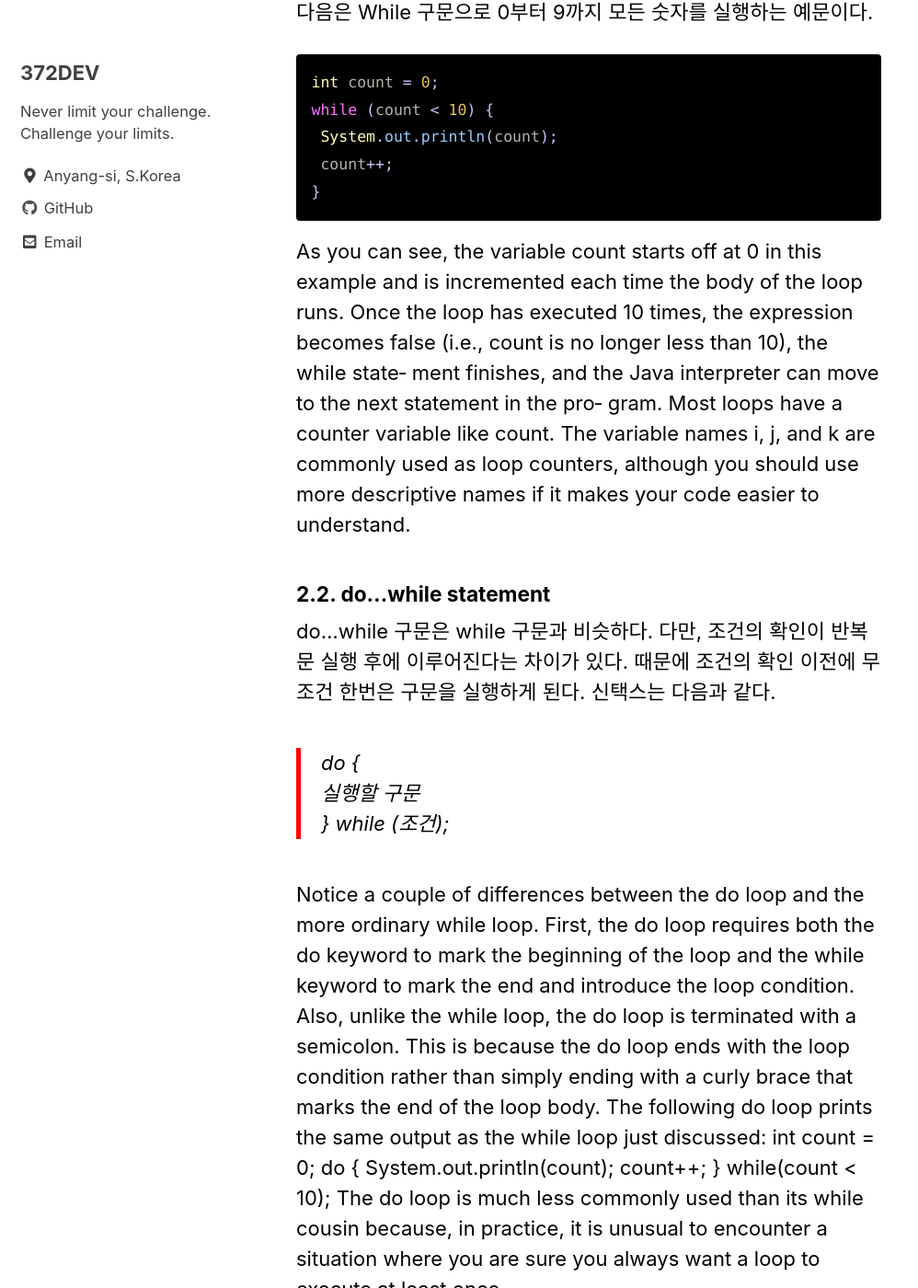
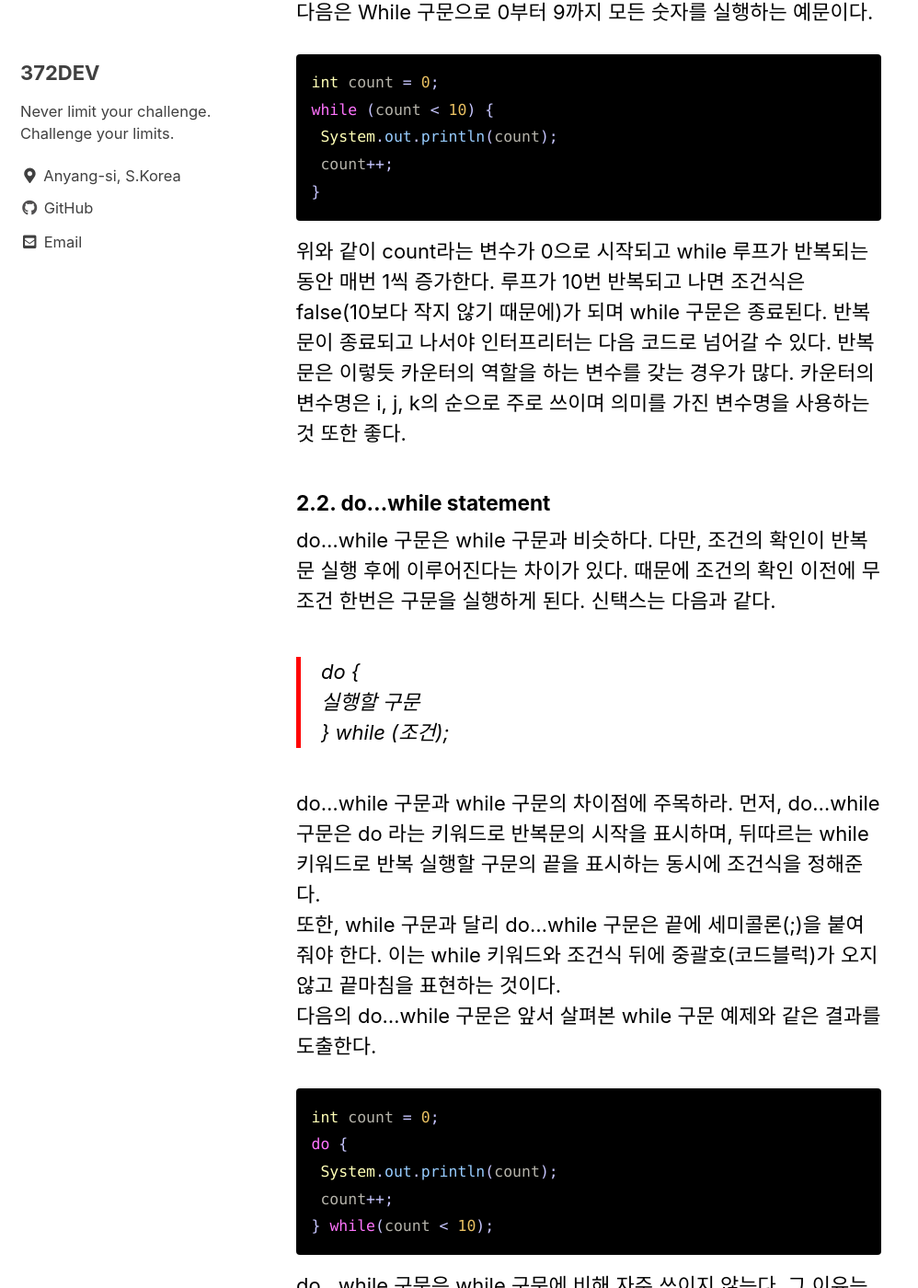
Before and after one commit to 372dev/372dev.github.io, a Jekyll site: the page built from _posts/2020-12-01-post17.md, in a window 1280 px wide and 1400 px high, scrolled down 8809 px. Shown: the whole window at 92% size, without its empty margins (0-998 px from the left). Built offline with Jekyll 4.4.1, drawn with Linux system fonts in a browser that asks for light colours; cached includes are drawn as plain includes; some of the changed text lies outside the part shown.

Commit message:
Update 2020-12-01-post17.md

````diff
--- a/_posts/2020-12-01-post17.md
+++ b/_posts/2020-12-01-post17.md
@@ -221,13 +221,7 @@ while (count < 10) {
 }
 ```
 
-As you can see, the variable count starts off at 0 in this example and is incremented
-each time the body of the loop runs. Once the loop has executed 10 times, the
-expression becomes false (i.e., count is no longer less than 10), the while state‐
-ment finishes, and the Java interpreter can move to the next statement in the pro‐
-gram. Most loops have a counter variable like count. The variable names i, j, and k
-are commonly used as loop counters, although you should use more descriptive
-names if it makes your code easier to understand.
+위와 같이 count라는 변수가 0으로 시작되고 while 루프가 반복되는 동안 매번 1씩 증가한다. 루프가 10번 반복되고 나면 조건식은 false(10보다 작지 않기 때문에)가 되며 while 구문은 종료된다. 반복문이 종료되고 나서야 인터프리터는 다음 코드로 넘어갈 수 있다. 반복문은 이렇듯 카운터의 역할을 하는 변수를 갖는 경우가 많다. 카운터의 변수명은 i, j, k의 순으로 주로 쓰이며 의미를 가진 변수명을 사용하는 것 또한 좋다.
 
 ##### 2.2. do...while statement
 
@@ -237,21 +231,19 @@ do...while 구문은 while 구문과 비슷하다. 다만, 조건의 확인이
 >  실행할 구문
 >} while (조건);
 
-Notice a couple of differences between the do loop and the more ordinary while
-loop. First, the do loop requires both the do keyword to mark the beginning of the
-loop and the while keyword to mark the end and introduce the loop condition.
-Also, unlike the while loop, the do loop is terminated with a semicolon. This is
-because the do loop ends with the loop condition rather than simply ending with a
-curly brace that marks the end of the loop body. The following do loop prints the
-same output as the while loop just discussed:
+do...while 구문과 while 구문의 차이점에 주목하라. 먼저, do...while 구문은 do 라는 키워드로 반복문의 시작을 표시하며, 뒤따르는 while 키워드로 반복 실행할 구문의 끝을 표시하는 동시에 조건식을 정해준다.
+또한, while 구문과 달리 do...while 구문은 끝에 세미콜론(;)을 붙여줘야 한다. 이는 while 키워드와 조건식 뒤에 중괄호(코드블럭)가 오지 않고 끝마침을 표현하는 것이다.
+다음의 do...while 구문은 앞서 살펴본 while 구문 예제와 같은 결과를 도출한다.
+
+```java
 int count = 0;
 do {
  System.out.println(count);
  count++;
 } while(count < 10);
-The do loop is much less commonly used than its while cousin because, in practice,
-it is unusual to encounter a situation where you are sure you always want a loop to
-execute at least once.
+```
+
+do...while 구문은 while 구문에 비해 자주 쓰이지 않는다. 그 이유는 실무에서 반복문을 조건과 관계 없이 무조건 한번 실행해야 할 경우가 그리 많지 않기 때문이다.
 
 ##### 2.3. for statement
 
````
Also changed, not shown: other parts of _posts/2020-12-01-post17.md (+4 -0 lines).
